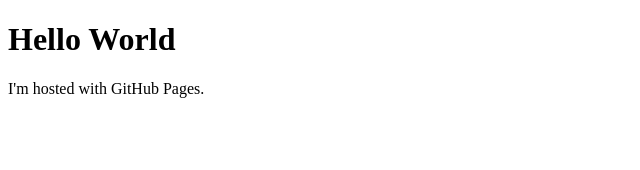
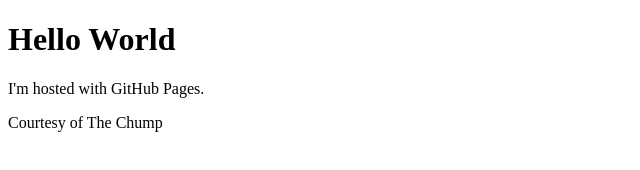
Before and after one commit to mohen97/Doctrina2020, a plain HTML site: page index.html in a window 1280 px wide. Shown: the whole page, without its empty margins (0-640 px from the left). Drawn offline with Linux system fonts and the light colour scheme.

Commit message:
Update index.html

```diff
--- a/index.html
+++ b/index.html
@@ -3,5 +3,6 @@
 <body>
 <h1>Hello World</h1>
 <p>I'm hosted with GitHub Pages.</p>
+<p>Courtesy of The Chump</p>
 </body>
 </html>
```
